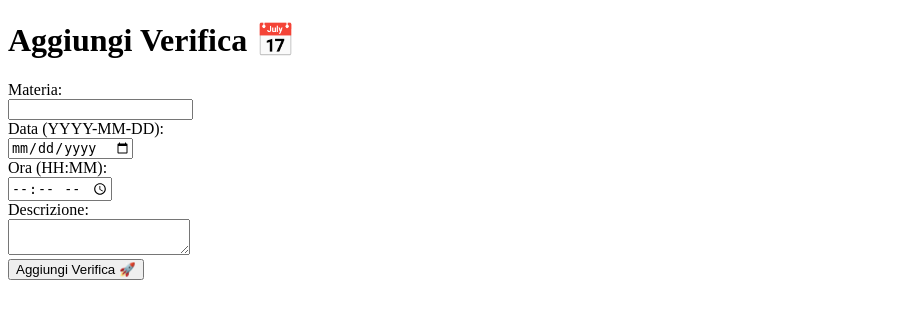
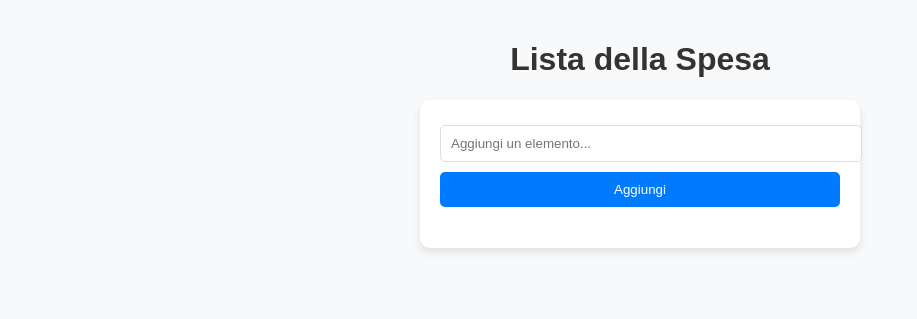
Before and after one commit to simoamogit/progetto-scuola-py, a Flask app: page /aggiungi in a window 1280 px wide. Shown: the top 319 px of the page, without its empty margins (0-917 px from the left). Run offline with Flask 3, Linux system fonts and the light colour scheme.

Commit message:
Add files via upload

```diff
--- a/templates/aggiungi.html
+++ b/templates/aggiungi.html
@@ -2,20 +2,106 @@
 <html lang="it">
 <head>
     <meta charset="UTF-8">
-    <title>Aggiungi Verifica</title>
+    <meta name="viewport" content="width=device-width, initial-scale=1.0">
+    <title>Lista della Spesa</title>
+    <style>
+        body {
+            font-family: 'Poppins', sans-serif;
+            margin: 0;
+            padding: 20px;
+            background-color: #f8f9fa;
+            text-align: center;
+        }
+
+        h1 {
+            color: #333;
+        }
+
+        .container {
+            max-width: 400px;
+            margin: auto;
+            background: white;
+            padding: 20px;
+            border-radius: 10px;
+            box-shadow: 0 4px 8px rgba(0, 0, 0, 0.1);
+        }
+
+        input, button {
+            width: 100%;
+            padding: 10px;
+            margin: 5px 0;
+            border-radius: 5px;
+            border: 1px solid #ddd;
+        }
+
+        button {
+            background: #007bff;
+            color: white;
+            cursor: pointer;
+            border: none;
+        }
+
+        button:hover {
+            background: #0056b3;
+        }
+
+        ul {
+            list-style: none;
+            padding: 0;
+        }
+
+        li {
+            background: #e9ecef;
+            margin: 5px 0;
+            padding: 10px;
+            border-radius: 5px;
+            display: flex;
+            justify-content: space-between;
+            align-items: center;
+        }
+
+        .delete {
+            background: #dc3545;
+            color: white;
+            border: none;
+            padding: 5px 10px;
+            border-radius: 5px;
+            cursor: pointer;
+        }
+
+        .delete:hover {
+            background: #c82333;
+        }
+
+        @media (max-width: 480px) {
+            .container {
+                width: 90%;
+            }
+        }
+    </style>
 </head>
 <body>
-    <h1>Aggiungi Verifica 📅</h1>
-    <form method="post">
-        <label>Materia:</label><br>
-        <input type="text" name="materia" required><br>
-        <label>Data (YYYY-MM-DD):</label><br>
-        <input type="date" name="data" required><br>
-        <label>Ora (HH:MM):</label><br>
-        <input type="time" name="ora" required><br>
-        <label>Descrizione:</label><br>
-        <textarea name="descrizione"></textarea><br>
-        <button type="submit">Aggiungi Verifica 🚀</button>
-    </form>
+
+    <h1>Lista della Spesa</h1>
+    <div class="container">
+        <input type="text" id="itemInput" placeholder="Aggiungi un elemento...">
+        <button onclick="aggiungiElemento()">Aggiungi</button>
+        <ul id="lista"></ul>
+    </div>
+
+    <script>
+        function aggiungiElemento() {
+            let input = document.getElementById("itemInput");
+            let valore = input.value.trim();
+            if (valore !== "") {
+                let lista = document.getElementById("lista");
+                let li = document.createElement("li");
+                li.innerHTML = valore + '<button class="delete" onclick="this.parentElement.remove()">X</button>';
+                lista.appendChild(li);
+                input.value = "";
+            }
+        }
+    </script>
+
 </body>
 </html>
```
Also changed, not shown: templates/index.html (+75 -0 lines), instance/planner.db (added).
